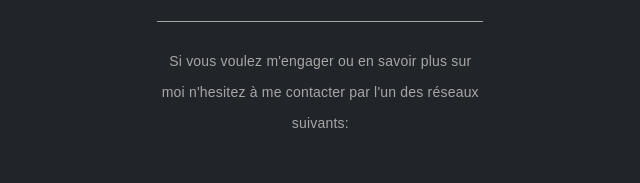
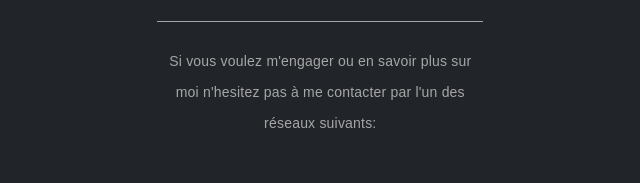
Before and after one commit to RymBenJmaa/RymBenJmaa.github.io, a website: page index.html in a window 1280 px wide. Shown: the part 9537-9720 px from the top of the page, 34-674 px from the left. Drawn offline with nearby package versions, Linux system fonts and the light colour scheme; files whose address does not match are found by name; a web font is replaced by a local one.

Commit message:
Update index.html

```diff
--- a/index.html
+++ b/index.html
@@ -631,7 +631,7 @@
                         <div class="col-lg-8 mx-auto text-center ">
                             <h2 class="section-heading text " style="color:#EC8074 ">Vous voulez mieux me connaitre?</h2>
                             <hr class="my-4 " style="border-color: #A6A6A6 ">
-                            <p class="mb-5 " style="color: #A6A6A6">Si vous voulez m'engager ou en savoir plus sur moi n'hesitez à me contacter par l'un des réseaux suivants:</p>
+                            <p class="mb-5 " style="color: #A6A6A6">Si vous voulez m'engager ou en savoir plus sur moi n'hesitez pas à me contacter par l'un des réseaux suivants:</p>
                         </div>
                     </div>
                     <div class="row ">
```
